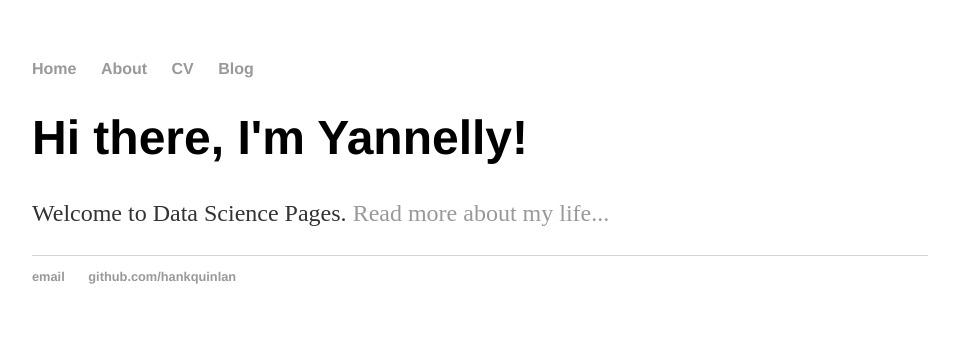
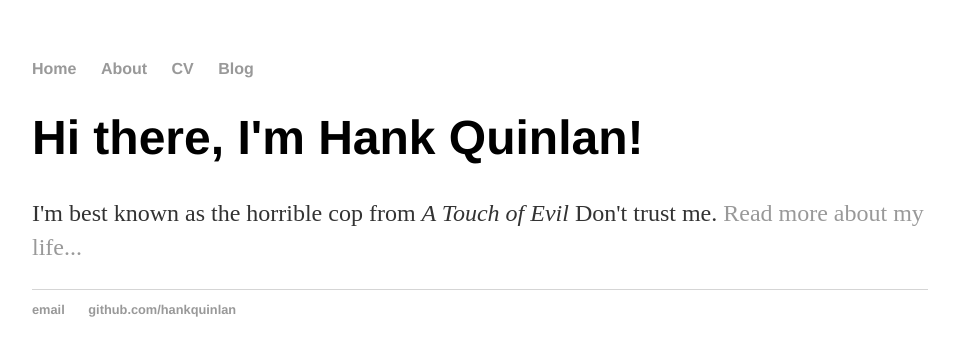
Before and after one commit to ysanchez/ysanchez.github.io, a Jekyll site: the page built from index.html, in a window 1280 px wide. Shown: the top 356 px of the page, without its empty margins (160-1119 px from the left). Built offline with Jekyll 4.4.1, drawn with Linux system fonts in a browser that asks for light colours.

Commit message:
Update index.html

```diff
--- a/index.html
+++ b/index.html
@@ -1,30 +1,8 @@
-<!DOCTYPE html>
-<html>
-	<head>
-		<title>Hank Quinlan, Horrible Cop</title>
-		<!-- link to main stylesheet -->
-		<link rel="stylesheet" type="text/css" href="/css/main.css">
-	</head>
-	<body>
-		<nav>
-    		<ul>
-        		<li><a href="/">Home</a></li>
-	        	<li><a href="/about">About</a></li>
-        		<li><a href="/cv">CV</a></li>
-        		<li><a href="/blog">Blog</a></li>
-    		</ul>
-		</nav>
-		<div class="container">
-    		<div class="blurb">
-        		<h1>Hi there, I'm Yannelly!</h1>
-				<p>Welcome to Data Science Pages. <a href="/about">Read more about my life...</a></p>
-    		</div><!-- /.blurb -->
-		</div><!-- /.container -->
-		<footer>
-    		<ul>
-        		<li><a href="mailto:hankquinlanhub@gmail.com">email</a></li>
-        		<li><a href="https://github.com/hankquinlan">github.com/hankquinlan</a></li>
-			</ul>
-		</footer>
-	</body>
-</html>
+---
+layout: default
+title: Hank Quinlan, Horrible Cop
+---
+<div class="blurb">
+	<h1>Hi there, I'm Hank Quinlan!</h1>
+	<p>I'm best known as the horrible cop from <em>A Touch of Evil</em> Don't trust me. <a href="/about">Read more about my life...</a></p>
+</div><!-- /.blurb -->
```
